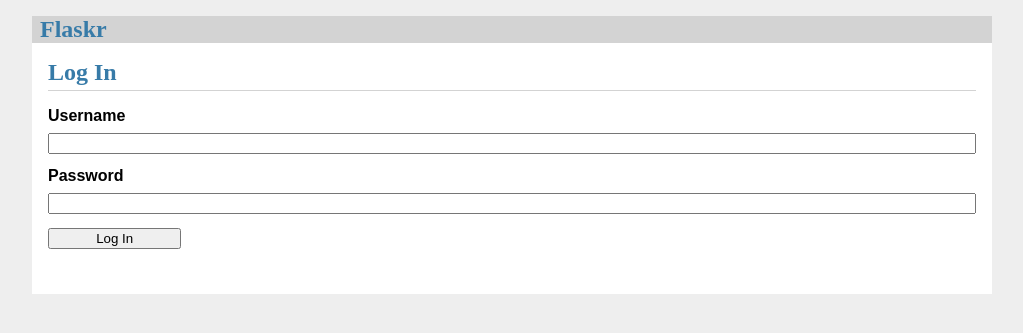
After one commit to SakonBel/flaskr, a Flask app: template flaskr/templates/auth/login.html in a window 1280 px wide. The commit adds this page. Shown: the top 333 px of the page, without its empty margins (128-1151 px from the left). Run offline with Flask 3, Linux system fonts and the light colour scheme; the template is opened without the code that fills it, so the values that code supplies are empty.

Commit message:
Create the templates

```diff
--- a/flaskr/static/style.css
+++ b/flaskr/static/style.css
@@ -1,3 +1,26 @@
-body {
-    background: red;
-}
+html { font-family: sans-serif; background: #eee; padding: 1rem; }
+body { max-width: 960px; margin: 0 auto; background: white; }
+h1 { font-family: serif; color: #377ba8; margin: 1rem 0; }
+a { color: #377ba8; }
+hr { border: none; border-top: 1px solid lightgray; }
+nav { background: lightgray; display: flex; align-items: center; padding: 0 0.5rem; }
+nav h1 { flex: auto; margin: 0; }
+nav h1 a { text-decoration: none; padding: 0.25rem 0.5rem; }
+nav ul  { display: flex; list-style: none; margin: 0; padding: 0; }
+nav ul li a, nav ul li span, header .action { display: block; padding: 0.5rem; }
+.content { padding: 0 1rem 1rem; }
+.content > header { border-bottom: 1px solid lightgray; display: flex; align-items: flex-end; }
+.content > header h1 { flex: auto; margin: 1rem 0 0.25rem 0; }
+.flash { margin: 1em 0; padding: 1em; background: #cae6f6; border: 1px solid #377ba8; }
+.post > header { display: flex; align-items: flex-end; font-size: 0.85em; }
+.post > header > div:first-of-type { flex: auto; }
+.post > header h1 { font-size: 1.5em; margin-bottom: 0; }
+.post .about { color: slategray; font-style: italic; }
+.post .body { white-space: pre-line; }
+.content:last-child { margin-bottom: 0; }
+.content form { margin: 1em 0; display: flex; flex-direction: column; }
+.content label { font-weight: bold; margin-bottom: 0.5em; }
+.content input, .content textarea { margin-bottom: 1em; }
+.content textarea { min-height: 12em; resize: vertical; }
+input.danger { color: #cc2f2e; }
+input[type=submit] { align-self: start; min-width: 10em; }
--- /dev/null
+++ b/flaskr/templates/auth/login.html
@@ -0,0 +1,15 @@
+{% extends 'base.html' %}
+
+{% block header %}
+  <h1>{% block title %}Log In{% endblock %}</h1>
+{% endblock %}
+
+{% block content %}
+  <form method="post">
+    <label for="username">Username</label>
+    <input name="username" id="username" required>
+    <label for="password">Password</label>
+    <input type="password" name="password" id="password" required>
+    <input type="submit" value="Log In">
+  </form>
+{% endblock %}
--- /dev/null
+++ b/flaskr/templates/base.html
@@ -0,0 +1,24 @@
+<!doctype html>
+<title>{% block title %}{% endblock %} - Flaskr</title>
+<link rel="stylesheet" href="{{ url_for('static', filename='style.css') }}">
+<nav>
+    <h1>Flaskr</h1>
+    <ul>
+        {% if g.user %}
+            <li><span>{{ g.user["username"] }}</span>
+            <li><a href="{{ url_for('auth.logout') }}">Log Out</a>
+        {% else %}
+            <li><a href="{{ url_for('auth.register') }}"></a>
+            <li><a href="{{ url_for('auth.login') }}"></a></li>
+        {% endif %}
+    </ul>
+</nav>
+<section class="content">
+    <header>
+        {% block header %}{% endblock %}
+    </header>
+    {% for message in get_flashed_messages() %}
+        <div class="flash">{{ message }}</div>
+    {% endfor %}
+    {% block content %}{% endblock %}
+</section>
```
Also changed, not shown: flaskr/templates/auth/register.html (added, +15 -0 lines).
